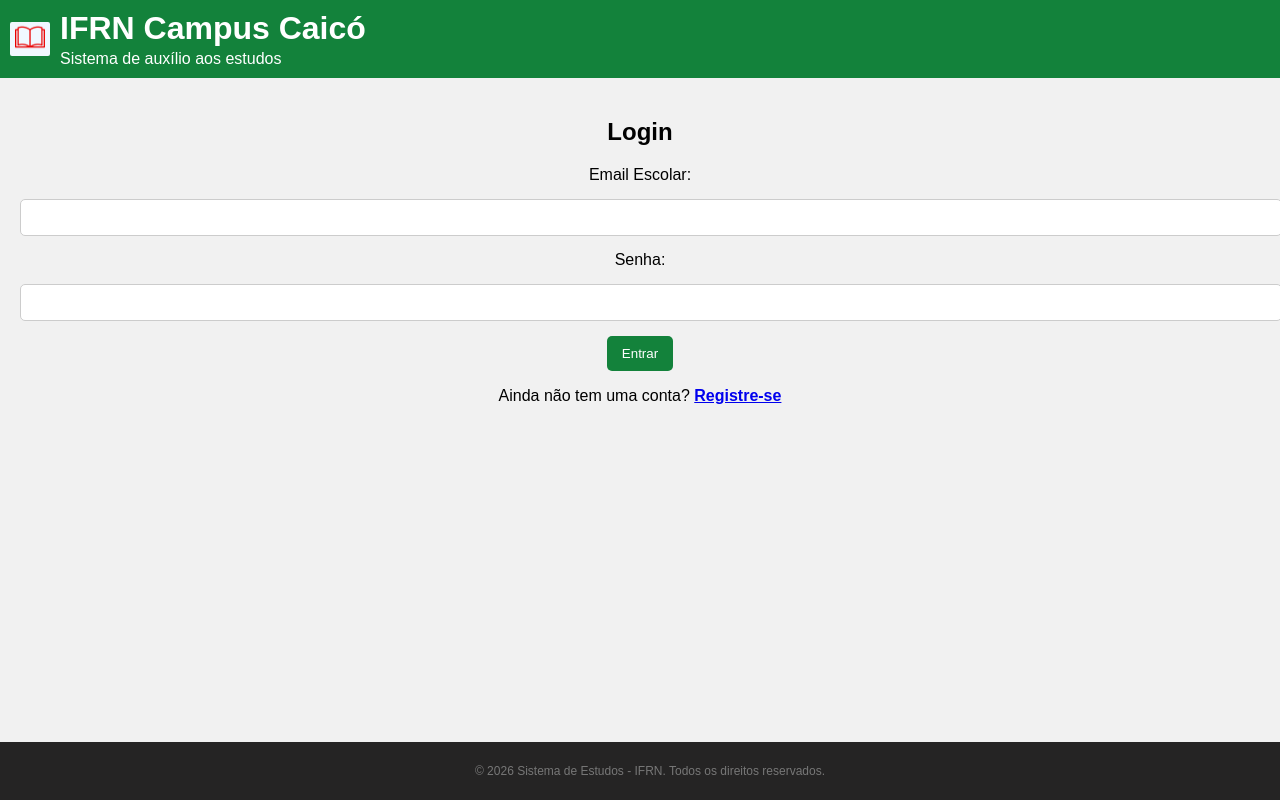
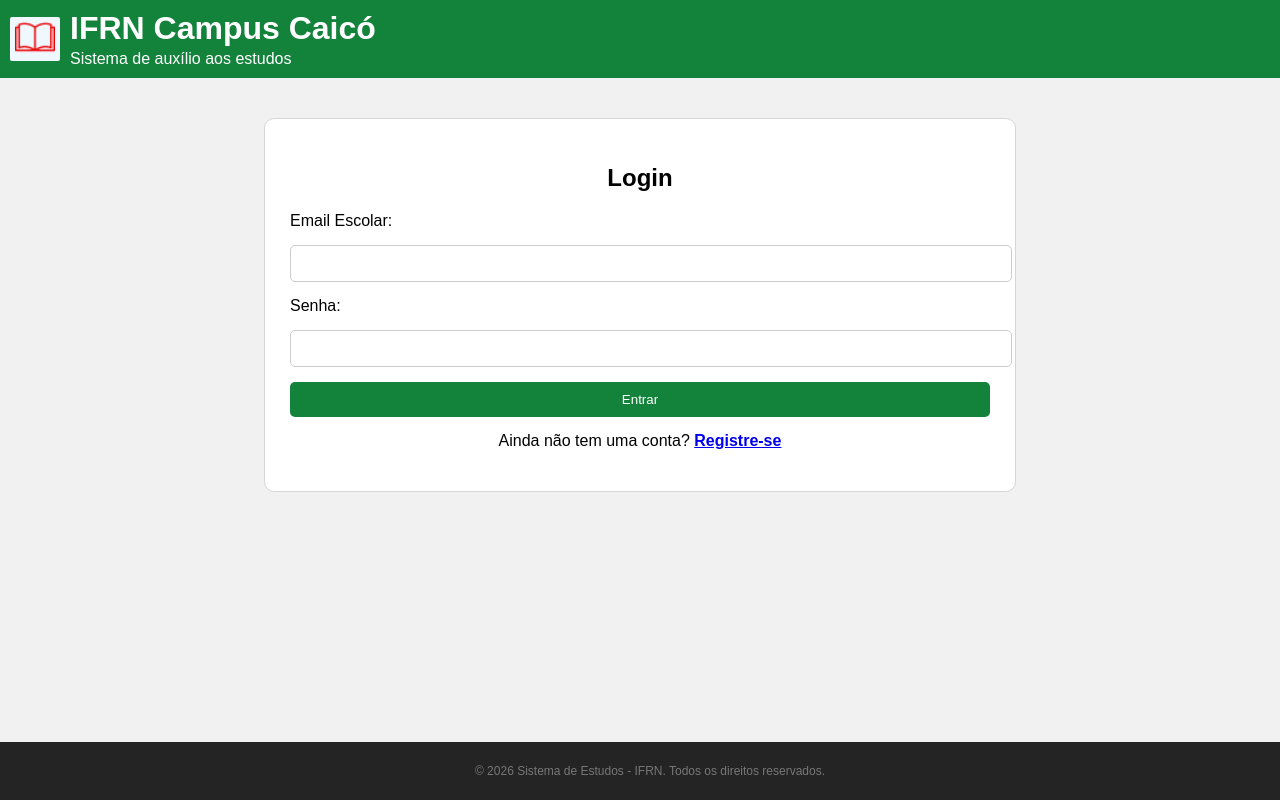
Before and after one commit to GuilhermeMdrz/Projeto01-PSI, a Flask app: page /login in a window 1280 px wide. Run offline with Flask 3, Linux system fonts and the light colour scheme.

Commit message:
ajustes no login e dashboard

```diff
--- /dev/null
+++ b/static/css/login.css
@@ -0,0 +1,22 @@
+.container h2 {
+    text-align: center;
+    margin-bottom: 20px;
+}
+
+.container form {
+    display: flex;
+    flex-direction: column;
+}
+
+.container input {
+    margin-bottom: 15px;
+}
+
+.bt-tarefa {
+    width: 100%;
+}
+
+.mensagem {
+    text-align: center;
+    margin-top: 15px;
+}
--- a/static/css/style.css
+++ b/static/css/style.css
@@ -13,19 +13,28 @@ header {
     gap: 10px;
 }
 
+main {
+    margin-top: 40px;
+    display: flex;
+    flex-direction: column;
+    align-items: center;
+    padding-bottom: 60px;
+}
+
 #div_logo {
-    width: 40px;
+    width: 50px;
     background-color: aliceblue;
     border-radius: 2px;
     text-align: center;
 }
 
 #logo{
-  width: 30px;
+  width: 40px;
 }
+
 #titulos{
     display: flex;
-    display: block;
+    flex-direction: column;
 }
 #titulo {
     font-weight: bold;
@@ -38,6 +47,17 @@ header {
     font-size: 12px;
     margin: 0;
     font-size: 16px;
+}
+
+.container {
+    display: flex;
+    flex-direction: column;
+    background-color: white;
+    border: 1px solid #d6d6d6;
+    width: 100%;
+    max-width: 700px;
+    padding: 25px;
+    border-radius: 10px;
 }
 
 #logout-form {
@@ -53,11 +73,6 @@ header {
     cursor: pointer;
 }
 
-main {
-    padding: 20px;
-    text-align: center;
-}
-
 h1 {
     margin-bottom: 5px;
 }
@@ -71,13 +86,17 @@ h1 {
     cursor: pointer;
 }
 
-
-input {
+.input-padrao {
     width: 100%;
     padding: 10px;
     margin: 15px 0;
     border-radius: 5px;
-    border: 1px solid #ccc;
+    border: 1px solid rgb(204, 204, 204);
+    background-color: white;
+}
+
+.form-busca input {
+    width: 300px;
 }
 
 .card {
--- a/templates/login.html
+++ b/templates/login.html
@@ -1,6 +1,10 @@
 {% extends "base.html" %}
 
 {% block title %}Login - Sistema de Estudos{% endblock %}
+
+{% block css_extra %}
+<link rel="stylesheet" href="{{ url_for('static', filename='css/login.css') }}">
+{% endblock %}
 
 {% block content %}
 <div class="container">
@@ -8,14 +12,14 @@
 
     <form method="POST" action="{{ url_for('login') }}">
         <label for="username">Email Escolar:</label>
-        <input type="email" id="username" name="username" required>
+        <input type="email" id="username" name="username" class="input-padrao" required>
 
         <label for="password">Senha:</label>
-        <input type="password" id="password" name="password" required>
+        <input type="password" id="password" name="password" class="input-padrao" required>
 
         <button type="submit"  class="bt-tarefa" >Entrar</button>
     </form>
 
-    <p>Ainda não tem uma conta? <a href="{{ url_for('registro') }}"><strong>Registre-se</strong></a></p>
+    <p class="mensagem">Ainda não tem uma conta? <a href="{{ url_for('registro') }}"><strong>Registre-se</strong></a></p>
 </div>
 {% endblock %}
```
Also changed, not shown: static/css/dashboard.css (+0 -18 lines), templates/dashboard.html (+1 -6 lines).
